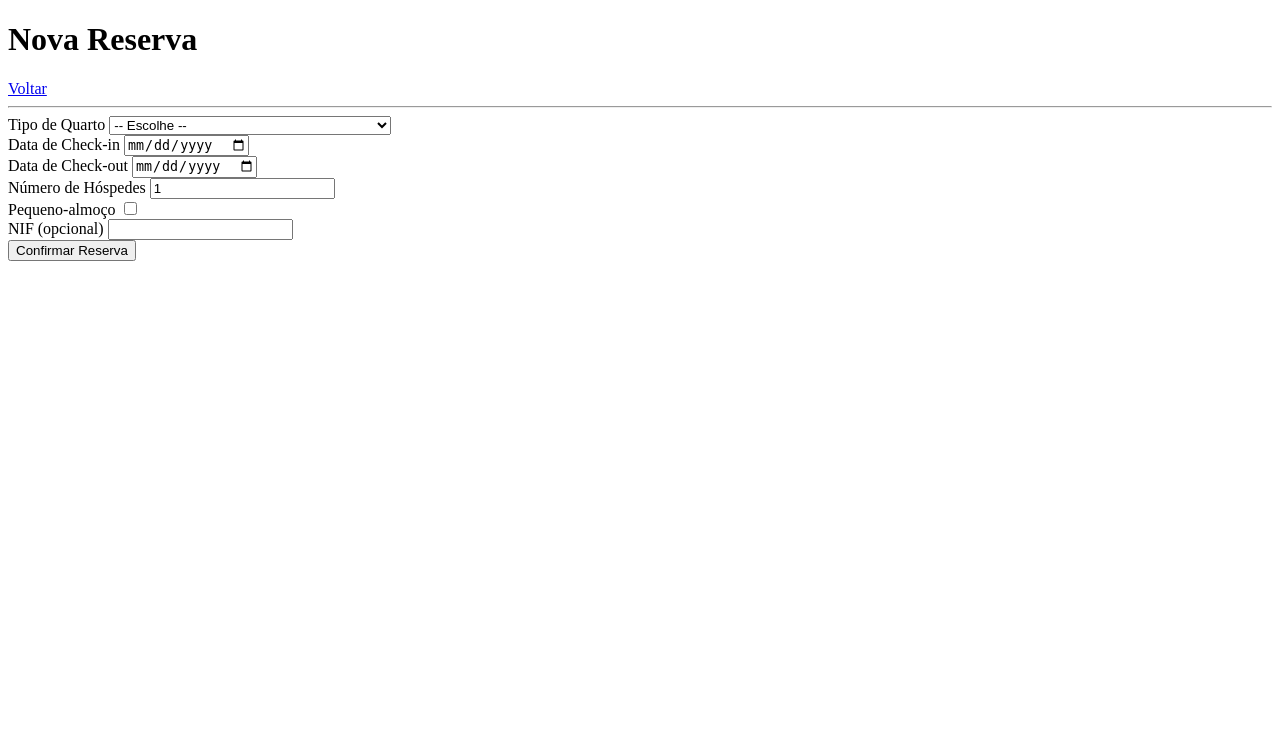
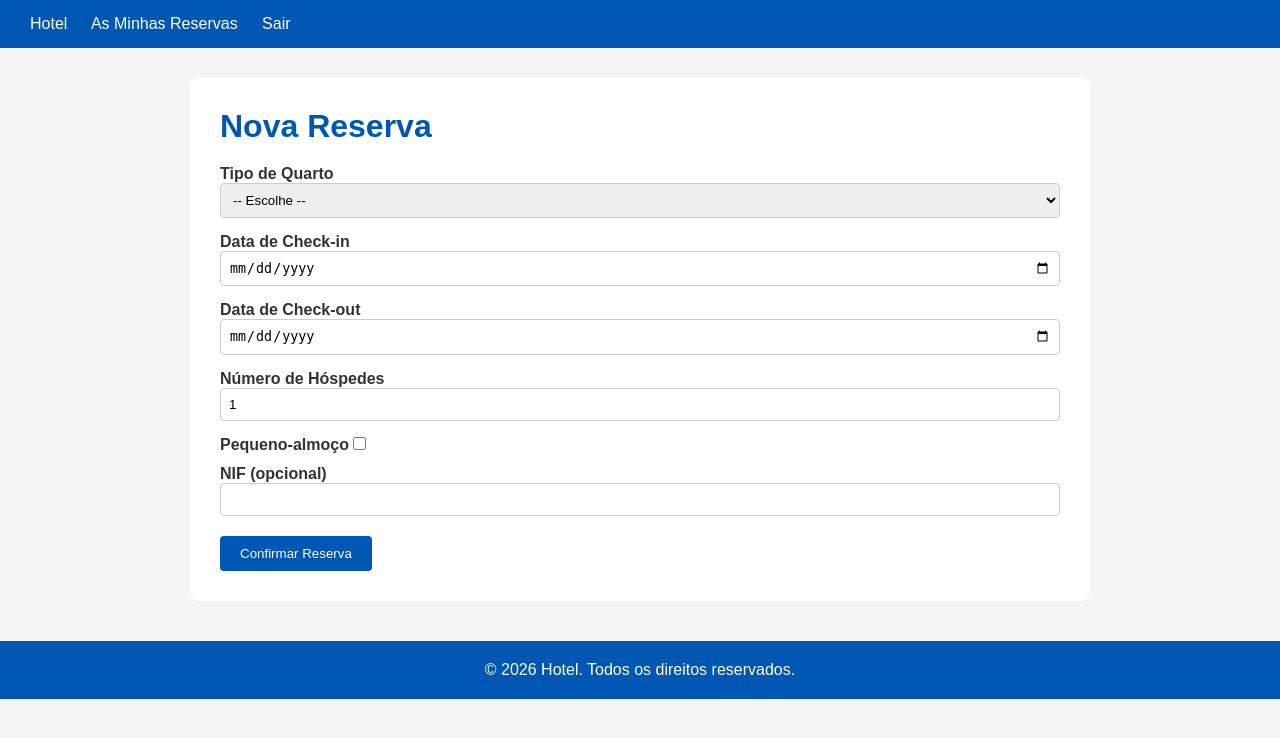
Before and after one commit to lucovilha/Hotel_projecto, a PHP site: page /cliente/nova-reserva.php in a window 1280 px wide. Shown: the top 738 px of the page. Run offline with PHP 8.4, Linux system fonts and the light colour scheme; the visitor is signed in with stand-in values (Sample User, id 1); data comes from the database, SQL or seed files in the repository.

Commit message:
aplicar CSS na nova reserva do cliente

```diff
--- a/cliente/nova-reserva.php
+++ b/cliente/nova-reserva.php
@@ -6,9 +6,6 @@
  exigir_login('../auth/login.php');
 
  $erro = '';
- $sucesso = '';
-
- // Buscar tipos de quarto disponíveis
  $tipos = mysqli_query($conn, "SELECT * FROM tipos_quarto WHERE ativo = 1");
 
  if ($_SERVER['REQUEST_METHOD'] === 'POST') {
@@ -19,7 +16,6 @@
      $pa           = isset($_POST['pequeno_almoco']) ? 1 : 0;
      $nif          = limpar($_POST['nif'] ?? '');
 
-     // Validações básicas
      if (!$tipo_id || !$data_inicio || !$data_fim) {
          $erro = 'Preenche todos os campos obrigatórios.';
      } elseif ($data_inicio >= $data_fim) {
@@ -27,7 +23,6 @@
      } elseif ($data_inicio < date('Y-m-d')) {
          $erro = 'Não podes criar reservas com datas no passado.';
      } else {
-         // Buscar tipo de quarto
          $stmt = mysqli_prepare($conn, "SELECT * FROM tipos_quarto WHERE id = ? AND ativo = 1");
          mysqli_stmt_bind_param($stmt, 'i', $tipo_id);
          mysqli_stmt_execute($stmt);
@@ -38,7 +33,6 @@
          } elseif ($num_hospedes > $tipo['capacidade_maxima']) {
              $erro = 'Número de hóspedes excede a capacidade máxima deste tipo de quarto.';
          } else {
-             // Verificar disponibilidade
              $stmt2 = mysqli_prepare($conn,
                  "SELECT COUNT(*) AS ocupados FROM reservas
                   WHERE tipo_quarto_id = ?
@@ -48,13 +42,13 @@
              mysqli_stmt_execute($stmt2);
              $ocupados = mysqli_fetch_assoc(mysqli_stmt_get_result($stmt2))['ocupados'];
 
-             $total_tipo_res = mysqli_query($conn, "SELECT COUNT(*) AS total FROM quartos WHERE tipo_quarto_id = $tipo_id");
-             $total_tipo = mysqli_fetch_assoc($total_tipo_res)['total'];
+             $total_tipo = mysqli_fetch_assoc(mysqli_query($conn,
+                 "SELECT COUNT(*) AS total FROM quartos WHERE tipo_quarto_id = $tipo_id"
+             ))['total'];
 
              if ($ocupados >= $total_tipo) {
                  $erro = 'Não existem quartos disponíveis deste tipo para as datas escolhidas.';
              } else {
-                 // Buscar hospede do utilizador
                  $uid = user_id();
                  $stmt3 = mysqli_prepare($conn, "SELECT id FROM hospedes WHERE utilizador_id = ? LIMIT 1");
                  mysqli_stmt_bind_param($stmt3, 'i', $uid);
@@ -62,7 +56,7 @@
                  $hospede = mysqli_fetch_assoc(mysqli_stmt_get_result($stmt3));
 
                  if (!$hospede) {
-                     $erro = 'Precisas de completar o teu perfil de hóspede antes de reservar.';
+                     $erro = 'Precisas de completar o teu perfil antes de reservar.';
                  } else {
                      $noites = calcular_noites($data_inicio, $data_fim);
                      $total  = calcular_total($noites, $num_hospedes,
@@ -90,13 +84,18 @@
  <head>
      <meta charset="UTF-8">
      <title>Nova Reserva</title>
+     <link rel="stylesheet" href="../includes/style.css">
  </head>
  <body>
+     <header>
+         <a href="../index.php">Hotel</a>
+         <a href="reservas.php">As Minhas Reservas</a>
+         <a href="../auth/logout.php">Sair</a>
+     </header>
+     <main>
          <h1>Nova Reserva</h1>
-     <a href="reservas.php">Voltar</a>
-     <hr>
          <?php if ($erro): ?>
-         <p style="color:red"><?= h($erro) ?></p>
+             <p class="erro"><?= h($erro) ?></p>
          <?php endif; ?>
          <form method="POST">
              <label>Tipo de Quarto
@@ -109,13 +108,17 @@
                          </option>
                      <?php endwhile; ?>
                  </select>
-         </label><br>
-         <label>Data de Check-in <input type="date" name="data_inicio" required></label><br>
-         <label>Data de Check-out <input type="date" name="data_fim" required></label><br>
-         <label>Número de Hóspedes <input type="number" name="num_hospedes" min="1" value="1" required></label><br>
-         <label>Pequeno-almoço <input type="checkbox" name="pequeno_almoco"></label><br>
-         <label>NIF (opcional) <input type="text" name="nif" maxlength="9"></label><br>
+             </label>
+             <label>Data de Check-in <input type="date" name="data_inicio" required></label>
+             <label>Data de Check-out <input type="date" name="data_fim" required></label>
+             <label>Número de Hóspedes <input type="number" name="num_hospedes" min="1" value="1" required></label>
+             <label>Pequeno-almoço <input type="checkbox" name="pequeno_almoco" style="width:auto"></label>
+             <label>NIF (opcional) <input type="text" name="nif" maxlength="9"></label>
              <button type="submit">Confirmar Reserva</button>
          </form>
+     </main>
+     <footer>
+         <p>&copy; 2026 Hotel. Todos os direitos reservados.</p>
+     </footer>
  </body>
  </html>
```
Lines whose indentation alone changed are shown as unchanged.
